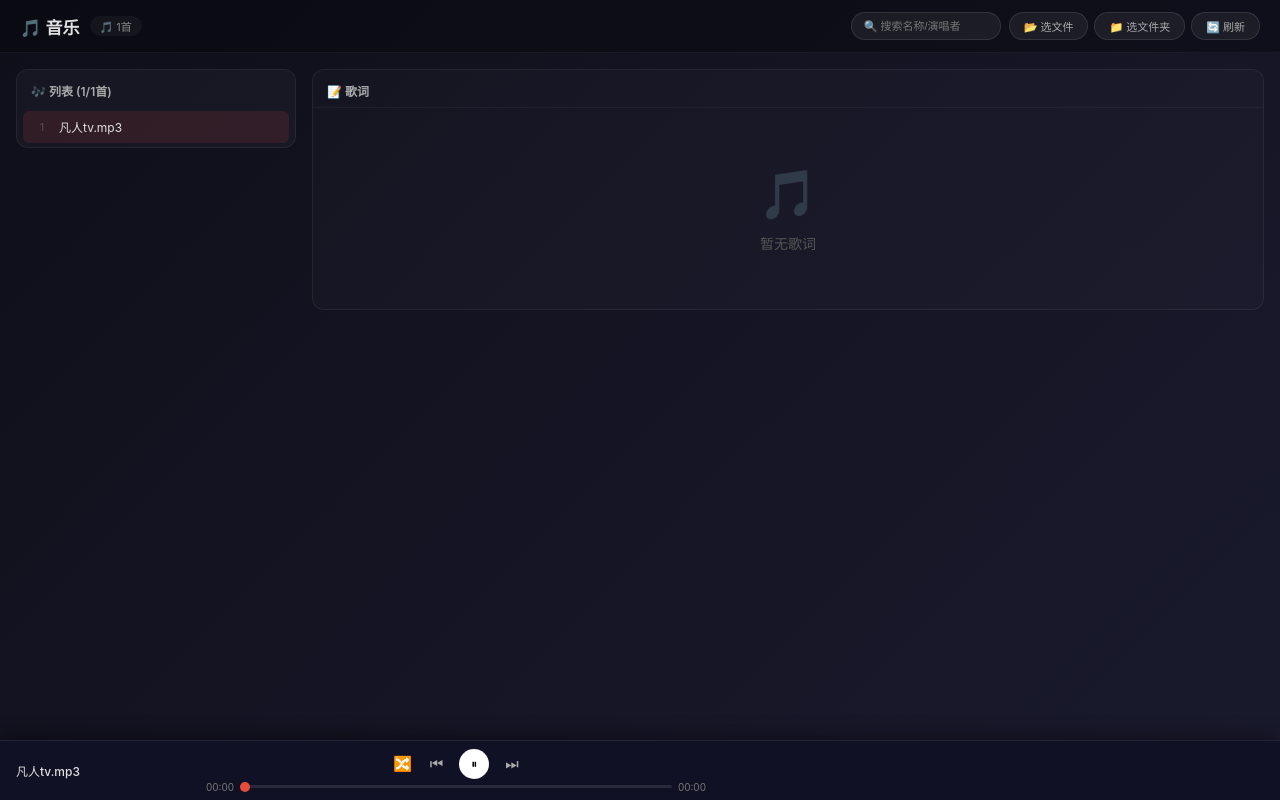
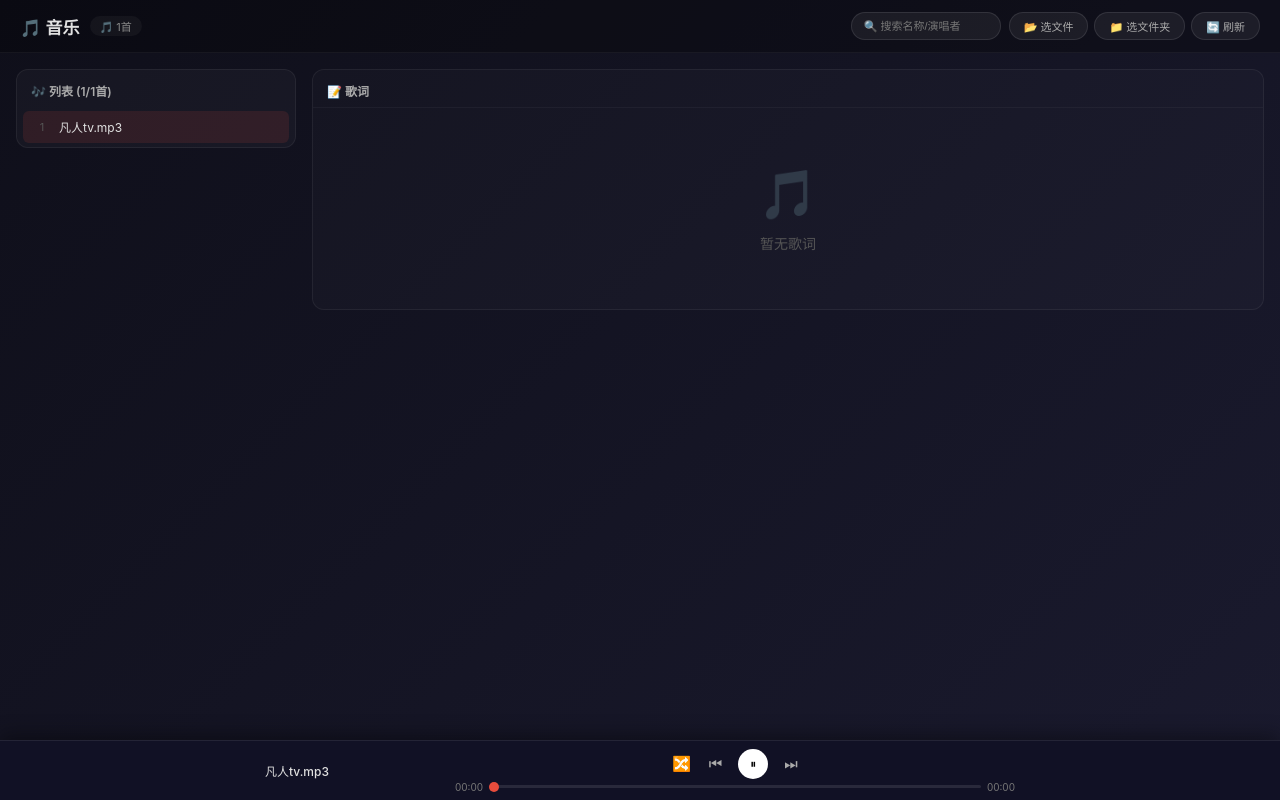
Before and after one commit to duanxiaoduanduan-bot/Dmhometermux, a website: page DMmedia/music-player.html in a window 1280 px wide. Drawn offline with Linux system fonts and the light colour scheme; no server answers.

Commit message:
fix(DMmedia): 音乐播放器底部播放条整体居中(.pb justify-content:center; .ct 固定560px/max55%不再flex撑满; 手机端恢复ct占满), 修复宽屏下文字偏左

```diff
--- a/DMmedia/music-player.html
+++ b/DMmedia/music-player.html
@@ -46,11 +46,11 @@ body{font-family:-apple-system,"PingFang SC","Microsoft YaHei","Helvetica Neue",
 .es{text-align:center;color:#555;padding:40px}
 .es .ei{font-size:48px;margin-bottom:10px;opacity:.4}
 .es p{font-size:14px}
-.pb{position:fixed;bottom:0;left:0;right:0;z-index:100;background:rgba(18,18,38,.97);backdrop-filter:blur(12px);-webkit-backdrop-filter:blur(12px);border-top:1px solid rgba(255,255,255,.08);display:flex;align-items:center;height:60px;padding:0 16px;gap:10px;box-shadow:0 -4px 20px rgba(0,0,0,.4)}
+.pb{position:fixed;bottom:0;left:0;right:0;z-index:100;background:rgba(18,18,38,.97);backdrop-filter:blur(12px);-webkit-backdrop-filter:blur(12px);border-top:1px solid rgba(255,255,255,.08);display:flex;align-items:center;justify-content:center;height:60px;padding:0 16px;gap:10px;box-shadow:0 -4px 20px rgba(0,0,0,.4)}
 .pb .ti{width:180px;overflow:hidden}
 .pb .ti .nm{font-size:12px;font-weight:500;white-space:nowrap;overflow:hidden;text-overflow:ellipsis}
 .pb .ti .ar{font-size:10px;color:#777}
-.pb .ct{flex:1;display:flex;flex-direction:column;align-items:center;gap:2px;max-width:500px}
+.pb .ct{display:flex;flex-direction:column;align-items:center;gap:2px;width:560px;max-width:55%;min-width:0}
 .pb .ct .bt{display:flex;gap:14px;align-items:center}
 .pb .ct .bt button{background:none;border:none;color:#aaa;cursor:pointer;font-size:15px;padding:2px}
 .pb .ct .bt button:hover{color:#fff}
@@ -67,6 +67,7 @@ body{font-family:-apple-system,"PingFang SC","Microsoft YaHei","Helvetica Neue",
   .cp{min-width:0;max-height:40vh}
   .pb{height:56px;padding:0 8px;gap:8px}
   .pb .ti{width:90px}.pb .ti .nm{font-size:11px}
+  .pb .ct{width:auto;flex:1;max-width:none}
 }
 </style>
 </head>
```
